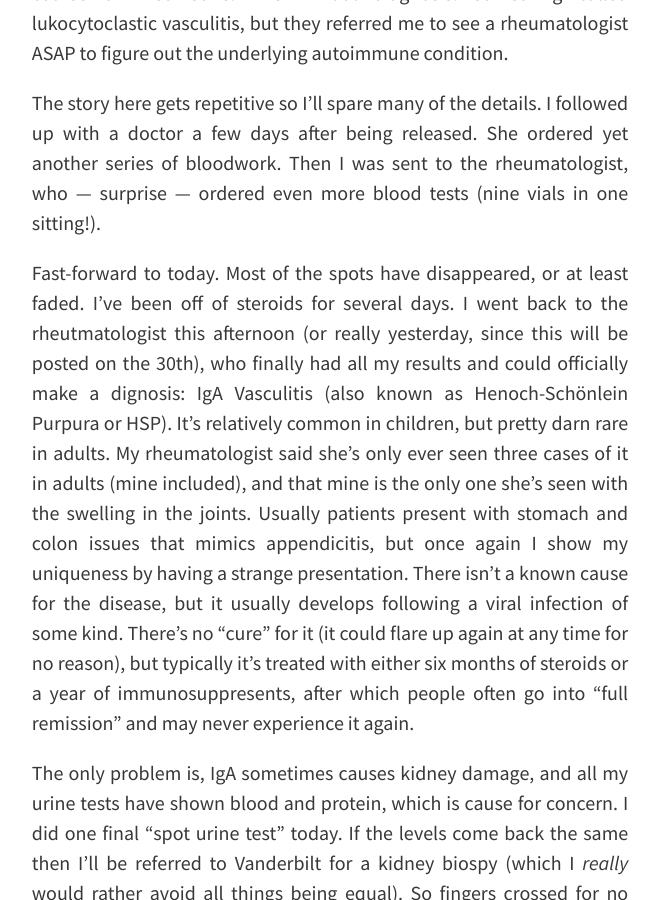
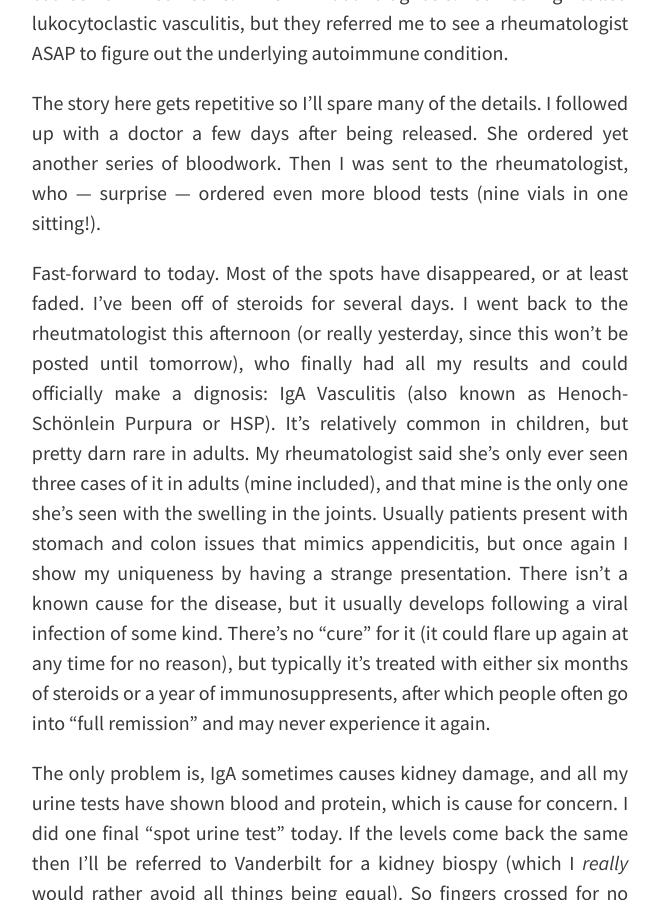
Before and after one commit to nathandyer/nathandyer.github.io, a Jekyll site: the page built from _posts/2019-07-30-vasculitis.md, in a window 1280 px wide and 900 px high, scrolled down 7511 px. Shown: the whole window, without its empty margins (310-970 px from the left). Built offline with Jekyll 4.4.1, drawn with Linux system fonts in a browser that asks for light colours; nearby versions of some CDN libraries.

Commit message:
Minor edit

```diff
--- a/_posts/2019-07-30-vasculitis.md
+++ b/_posts/2019-07-30-vasculitis.md
@@ -36,7 +36,7 @@ I ultimately spent three nights in the hospital. The biospy results still hadn't
 
 The story here gets repetitive so I'll spare many of the details. I followed up with a doctor a few days after being released. She ordered yet another series of bloodwork. Then I was sent to the rheumatologist, who — surprise — ordered even more blood tests (nine vials in one sitting!).
 
-Fast-forward to today. Most of the spots have disappeared, or at least faded. I've been off of steroids for several days. I went back to the rheutmatologist this afternoon (or really yesterday, since this will be posted on the 30th), who finally had all my results and could officially make a dignosis: IgA Vasculitis (also known as Henoch-Schönlein Purpura or HSP). It's relatively common in children, but pretty darn rare in adults. My rheumatologist said she's only ever seen three cases of it in adults (mine included), and that mine is the only one she's seen with the swelling in the joints. Usually patients present with stomach and colon issues that mimics appendicitis, but once again I show my uniqueness by having a strange presentation. There isn't a known cause for the disease, but it usually develops following a viral infection of some kind. There's no "cure" for it (it could flare up again at any time for no reason), but typically it's treated with either six months of steroids or a year of immunosuppresents, after which people often go into "full remission" and may never experience it again.
+Fast-forward to today. Most of the spots have disappeared, or at least faded. I've been off of steroids for several days. I went back to the rheutmatologist this afternoon (or really yesterday, since this won't be posted until tomorrow), who finally had all my results and could officially make a dignosis: IgA Vasculitis (also known as Henoch-Schönlein Purpura or HSP). It's relatively common in children, but pretty darn rare in adults. My rheumatologist said she's only ever seen three cases of it in adults (mine included), and that mine is the only one she's seen with the swelling in the joints. Usually patients present with stomach and colon issues that mimics appendicitis, but once again I show my uniqueness by having a strange presentation. There isn't a known cause for the disease, but it usually develops following a viral infection of some kind. There's no "cure" for it (it could flare up again at any time for no reason), but typically it's treated with either six months of steroids or a year of immunosuppresents, after which people often go into "full remission" and may never experience it again.
 
 The only problem is, IgA sometimes causes kidney damage, and all my urine tests have shown blood and protein, which is cause for concern. I did one final "spot urine test" today. If the levels come back the same then I'll be referred to Vanderbilt for a kidney biospy (which I _really_ would rather avoid all things being equal). So fingers crossed for no blood or protein!
 
```
